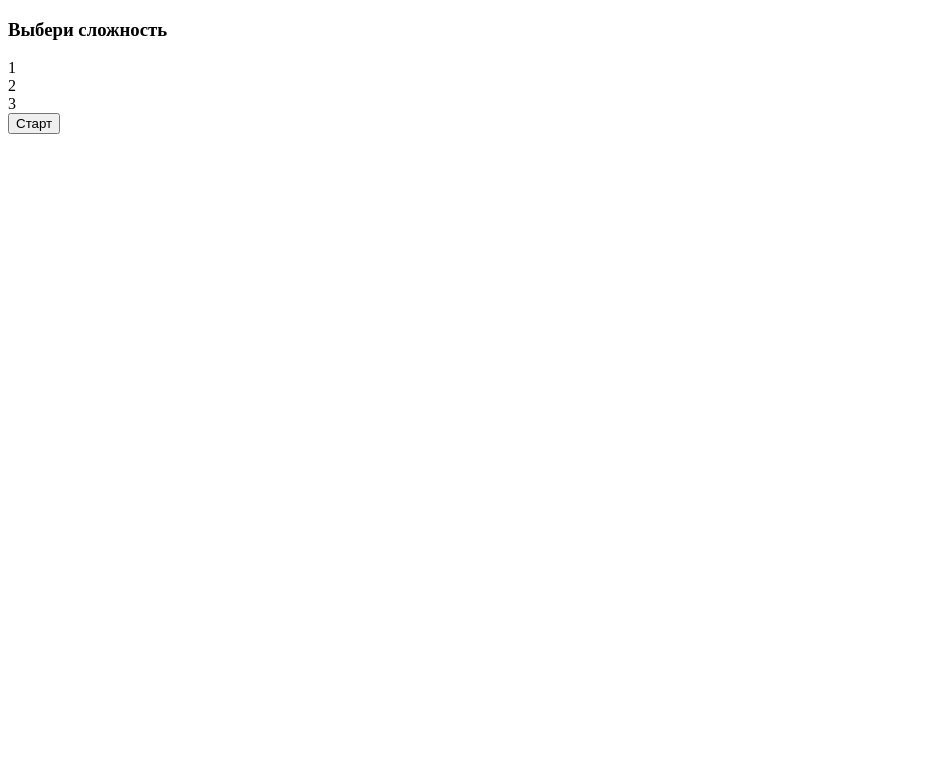
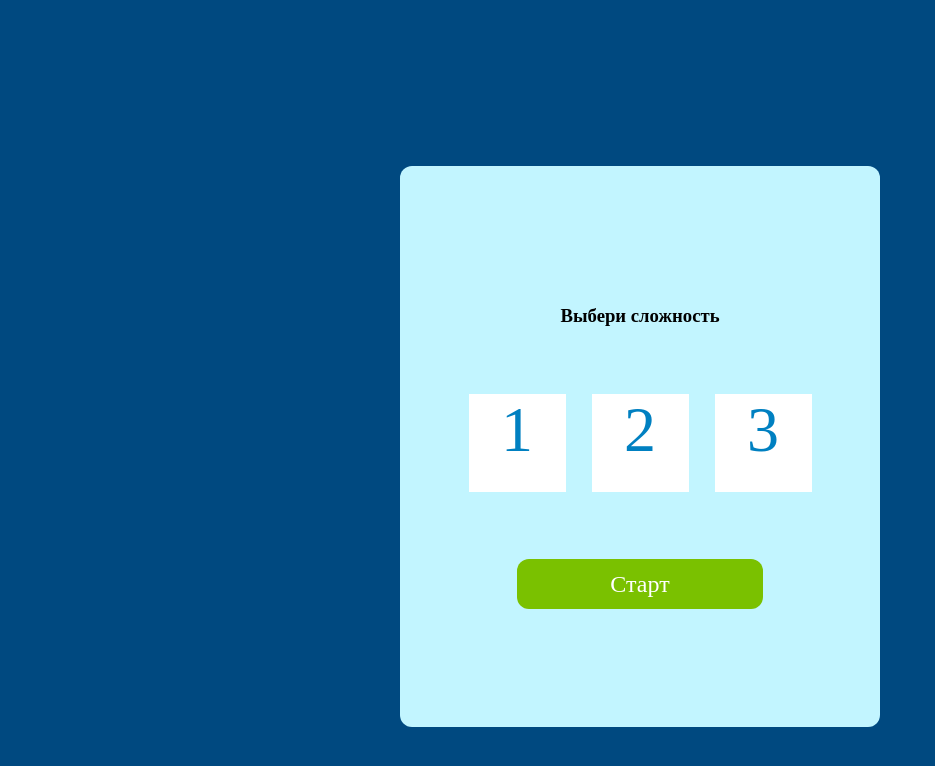
Before and after one commit to anna-shatilova/card-game, a plain HTML site: page index.html in a window 1280 px wide. Shown: the whole page, without its empty margins (0-935 px from the left). Drawn offline with Linux system fonts and the light colour scheme.

Commit message:
Добавлены стили

```diff
--- a/index.html
+++ b/index.html
@@ -1,16 +1,19 @@
 <!DOCTYPE html>
-<html lang="en">
+<html lang="ru">
 <head>
     <meta charset="UTF-8">
     <meta name="viewport" content="width=device-width, initial-scale=1.0">
+    <link rel="stylesheet" href="style.css">
     <title>Card Game</title>
 </head>
-<body class="body">
+<body>
   <div class="rec-blue">
     <h3 class="title">Выбери сложность</h3>
-    <div class="level">1</div>
-    <div class="level">2</div>
-    <div class="level">3</div>
+    <div class="level">
+        <div class="level-number">1</div>
+        <div class="level-number">2</div>
+        <div class="level-number">3</div>
+    </div>
     <button class="button">Старт</button>
   </div>
 </body>
--- a/style.css
+++ b/style.css
@@ -0,0 +1,50 @@
+html {
+    background:  var(--blue-120, #004980);
+    display: flex;
+    justify-content: center;
+    flex-direction: row;
+    padding-top: 158px;
+}
+
+.rec-blue {
+    width: 480px;
+    height: 459px;
+    border-radius: 12px;
+    background: #C2F5FF;
+    display: flex;
+    flex-direction: column;
+    justify-content: center;
+    align-items: center;
+    padding-top: 52px;
+    padding-bottom: 50px;
+}
+
+.level {
+    display: flex;
+    gap: 26px;
+    margin-top: 48px;
+    margin-bottom: 67px;
+}
+.level-number {
+    width: 97px;
+    height: 98px;
+    background:#FFF;
+    color: var(--blue-100, #0080C1);
+    text-align: center;
+    font-size: 64px;
+    font-family: StratosSkyeng;
+    line-height: 72px;
+}
+
+.button {
+    width: 246px;
+    height: 50px;
+    border-radius: 12px;
+    background: var(--salad-60, #7AC100);
+    color: #FFF;
+    text-align: center;
+    font-size: 24px;
+    font-family: StratosSkyeng;
+    line-height: 32px;
+    border-width: 0px;
+}
```
